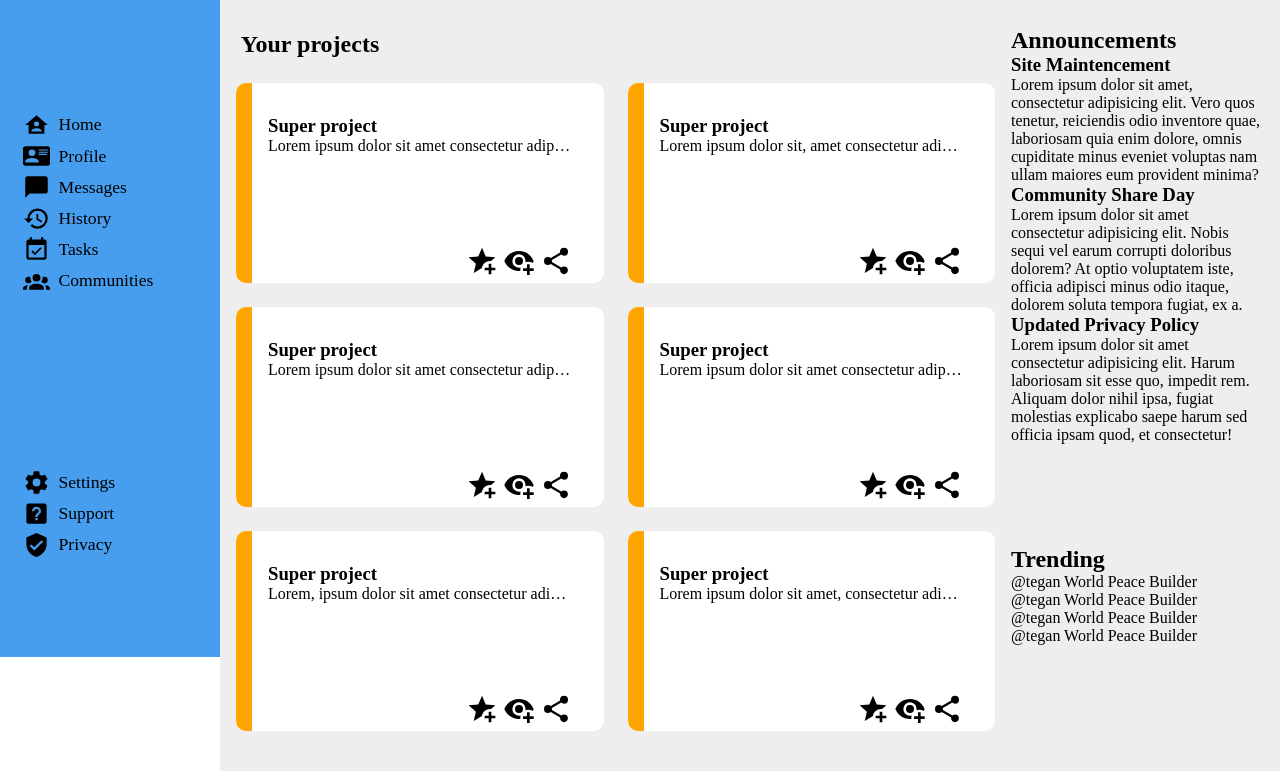
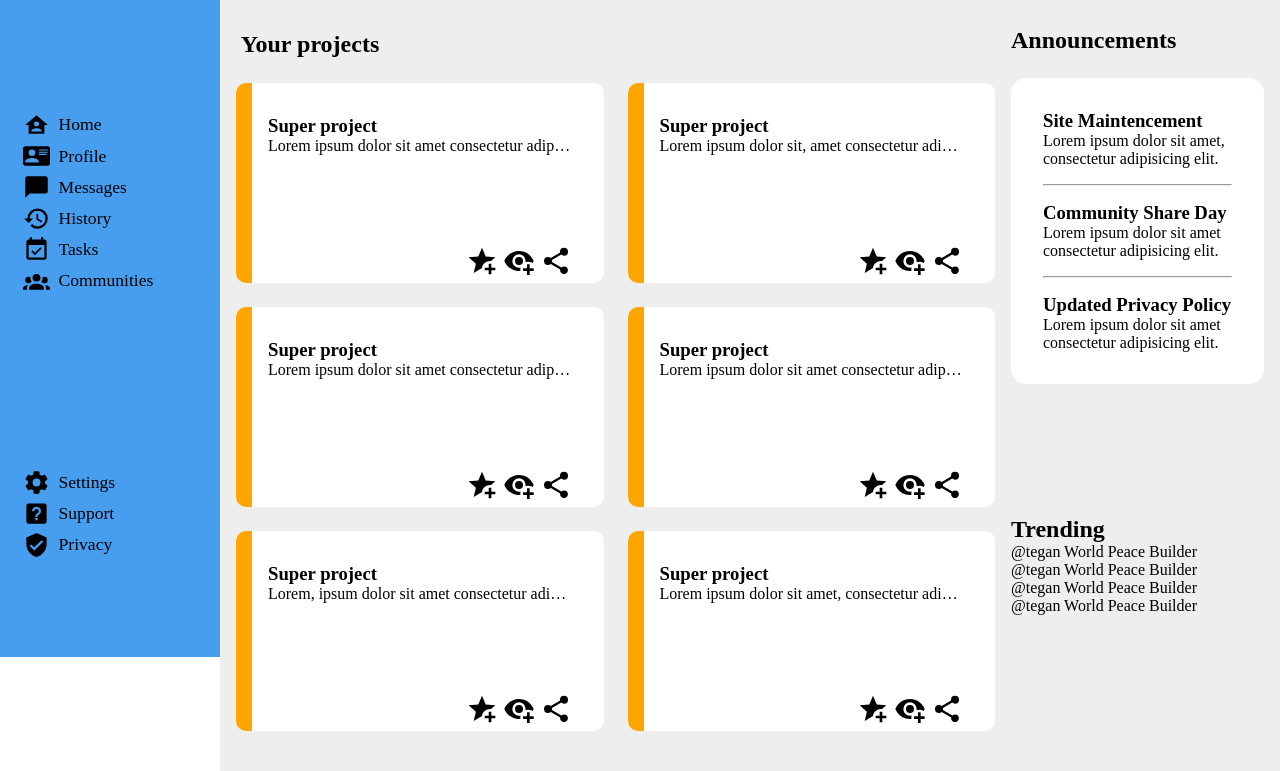
Before and after one commit to Melmaciano/Admin-Dashboard, a plain HTML site: page index.html in a window 1280 px wide. Shown: the part 143-914 px from the top of the page. Drawn offline with Linux system fonts and the light colour scheme.

Commit message:
add style to announcements

```diff
--- a/index.html
+++ b/index.html
@@ -255,17 +255,21 @@
                 </div>
                 <div class="announcements">
                     <h2>Announcements</h2>
+                    <div>
                         <div class="announcement">
                             <h3>Site Maintencement</h3>
-                        <p>Lorem ipsum dolor sit amet, consectetur adipisicing elit. Vero quos tenetur, reiciendis odio inventore quae, laboriosam quia enim dolore, omnis cupiditate minus eveniet voluptas nam ullam maiores eum provident minima?</p>
+                            <p>Lorem ipsum dolor sit amet, consectetur adipisicing elit.</p>
                         </div>
+                        <hr>
                         <div class="announcement">
                             <h3>Community Share Day</h3>
-                        <p>Lorem ipsum dolor sit amet consectetur adipisicing elit. Nobis sequi vel earum corrupti doloribus dolorem? At optio voluptatem iste, officia adipisci minus odio itaque, dolorem soluta tempora fugiat, ex a.</p>
+                            <p>Lorem ipsum dolor sit amet consectetur adipisicing elit.</p>
                         </div>
+                        <hr>
                         <div class="announcement">
                             <h3>Updated Privacy Policy</h3>
-                        <p>Lorem ipsum dolor sit amet consectetur adipisicing elit. Harum laboriosam sit esse quo, impedit rem. Aliquam dolor nihil ipsa, fugiat molestias explicabo saepe harum sed officia ipsam quod, et consectetur!</p>
+                            <p>Lorem ipsum dolor sit amet consectetur adipisicing elit.</p>
+                        </div>
                     </div>
                 </div>
                 <div class="trending">
--- a/style.css
+++ b/style.css
@@ -25,7 +25,7 @@ html {
 }
 
 .content-container {
-    width: calc(100% - 220px);
+    width: 100%;
     margin-left: 220px;
 }
 
@@ -54,6 +54,7 @@ html {
     position: absolute;
     width: 100%;
     cursor: pointer;
+    transition: padding 0.5s ease-in;
 }
 
 .toggle-sidebar label:has(+ input[type=checkbox]:checked)::after {
@@ -71,12 +72,11 @@ html {
 }
 
 .toggle-sidebar:has(input[type=checkbox]:checked) + .container > .content-container {
-    width: calc(100% - 2em);
     margin-left: 2em;
 }
 
 .content-container {
-    transition: width 0.5s ease-in, margin-left 0.5s ease-in
+    transition: margin-left 0.5s ease-in
 }
 
 /* Sidebar style */
@@ -357,9 +357,27 @@ html {
 .btn-action label:hover {
     display: block;
     transform: translateY(-2px);
-    filter: drop-shadow(1px 1px 1px #555)
+    filter: drop-shadow(.5px .5px 1px #555)
 }
 
 .btn-action label:active {
     transform: translateY(3px);
 }
+
+/* Announcements */
+
+.announcements > div {
+    background-color: white;
+    padding: 2em;
+    border-radius: 15px;
+    display: flex;
+    flex-direction: column;
+    justify-content: space-evenly;
+    gap: 1em;
+}
+
+.announcements > h2 {
+    margin-bottom: 1em;
+}
+
+/* Trending */
```
Lines whose indentation alone changed are shown as unchanged.
